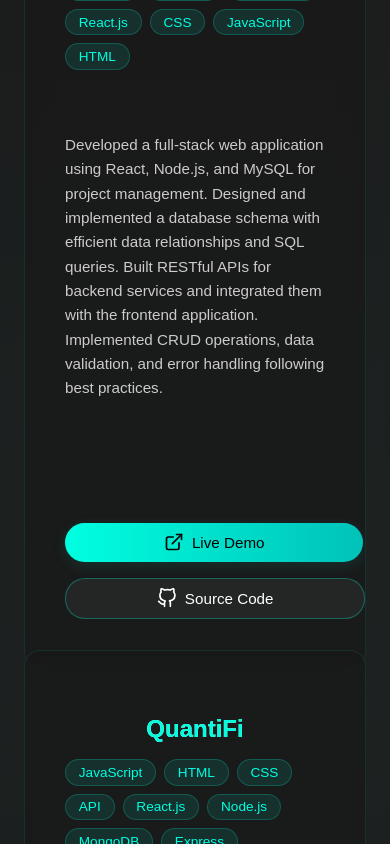
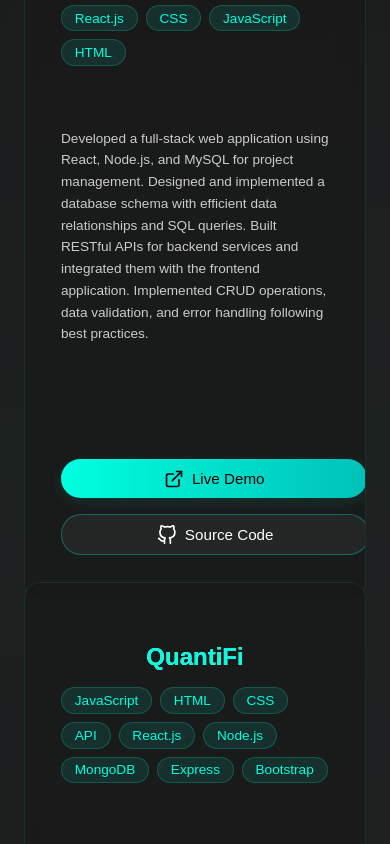
Before and after one commit to suliman-shah/my-portfolio, a React (Vite) app: page / in a window 390 px wide. Shown: the part 7560-8404 px from the top of the page. Built offline with nearby package versions, Linux system fonts and the light colour scheme.

Commit message:
style: adjust project section layout for improved spacing and responsiveness

```diff
--- a/src/App.css
+++ b/src/App.css
@@ -1542,8 +1542,8 @@
 
 .project-grid {
   display: grid;
-  grid-template-columns: repeat(auto-fit, minmax(340px, 1fr));
-  gap: 2.5rem;
+  grid-template-columns: repeat(auto-fit, minmax(300px, 1fr));
+  gap: 2rem;
   max-width: 1400px;
   margin: 0 auto;
   padding: 0 1rem;
@@ -1557,7 +1557,7 @@
   overflow: hidden;
   border: 1px solid rgba(0, 255, 224, 0.1);
   backdrop-filter: blur(10px);
-  min-height: 500px;
+  min-height: auto;
   display: flex;
   flex-direction: column;
 }
@@ -1581,10 +1581,9 @@
 }
 
 .project-content {
-  padding: 2rem;
+  padding: 1.5rem;
   position: relative;
   z-index: 2;
-  height: 100%;
   display: flex;
   flex-direction: column;
 }
@@ -1613,11 +1612,14 @@
 .tech-tag {
   background: rgba(0, 255, 224, 0.1);
   color: #00ffe0;
-  padding: 0.3rem 0.8rem;
+  padding: 0.3rem 0.7rem;
   border-radius: 20px;
-  font-size: 0.85rem;
+  font-size: 0.8rem;
   font-weight: 500;
   border: 1px solid rgba(0, 255, 224, 0.2);
+  white-space: nowrap;
+  overflow: hidden;
+  text-overflow: ellipsis;
 }
 
 .project-description {
@@ -1746,15 +1748,45 @@
 }
 
 @media (max-width: 480px) {
+  .project-card {
+    margin-bottom: 1.5rem;
+  }
+
+  .project-content {
+    padding: 1rem;
+  }
+
+  .project-header h3 {
+    font-size: 1rem;
+    margin-bottom: 0.6rem;
+  }
+
+  .project-description {
+    font-size: 0.85rem;
+    margin-bottom: 1.2rem;
+  }
+
+  .tech-stack {
+    gap: 0.3rem;
+    margin-bottom: 0.6rem;
+  }
+
+  .tech-tag {
+    font-size: 0.7rem;
+    padding: 0.2rem 0.4rem;
+  }
+
   .project-links {
     flex-direction: column;
     width: 100%;
-    gap: 0.6rem;
+    gap: 0.5rem;
   }
 
   .project-links a {
     width: 100%;
     justify-content: center;
+    padding: 0.6rem 1rem;
+    font-size: 0.8rem;
   }
 }
 
```
